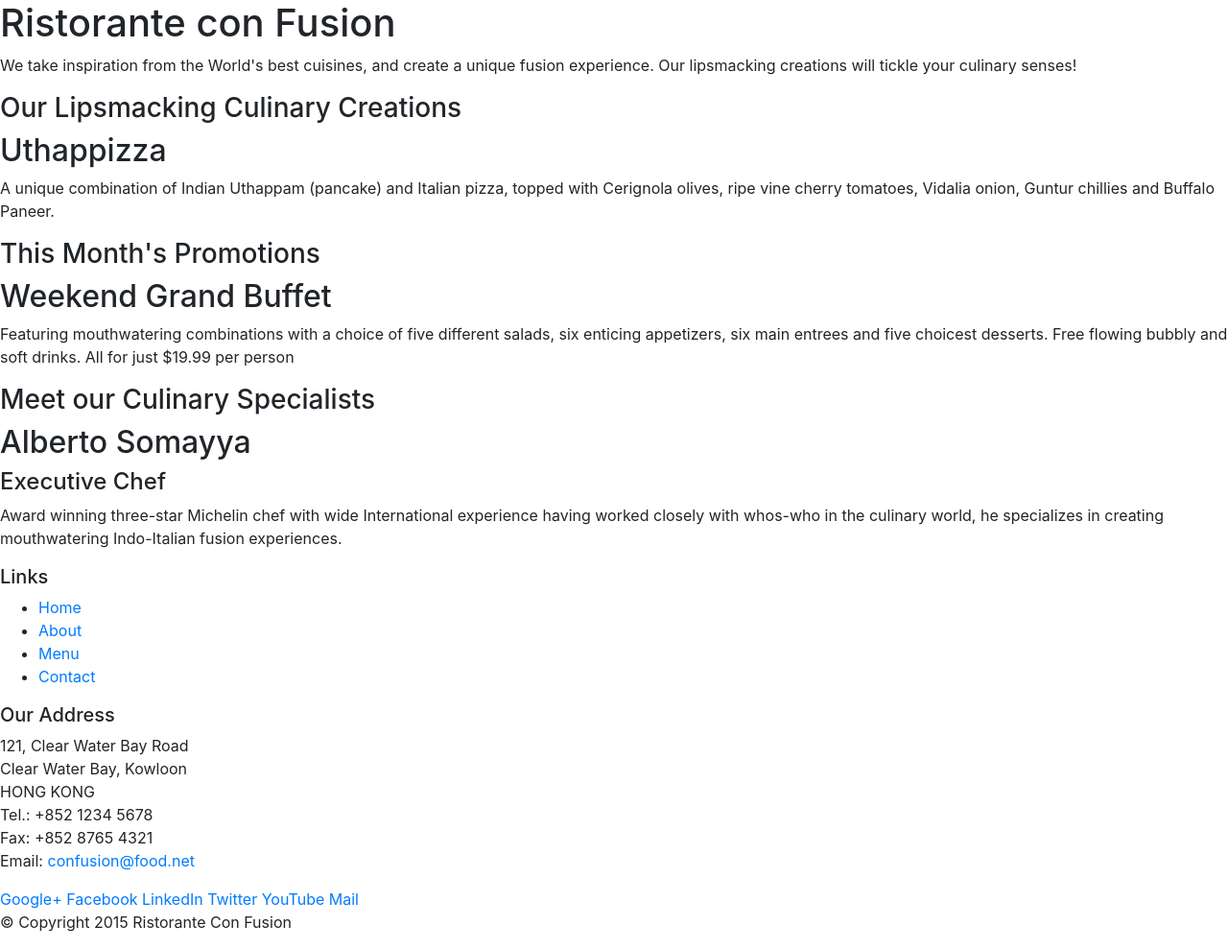
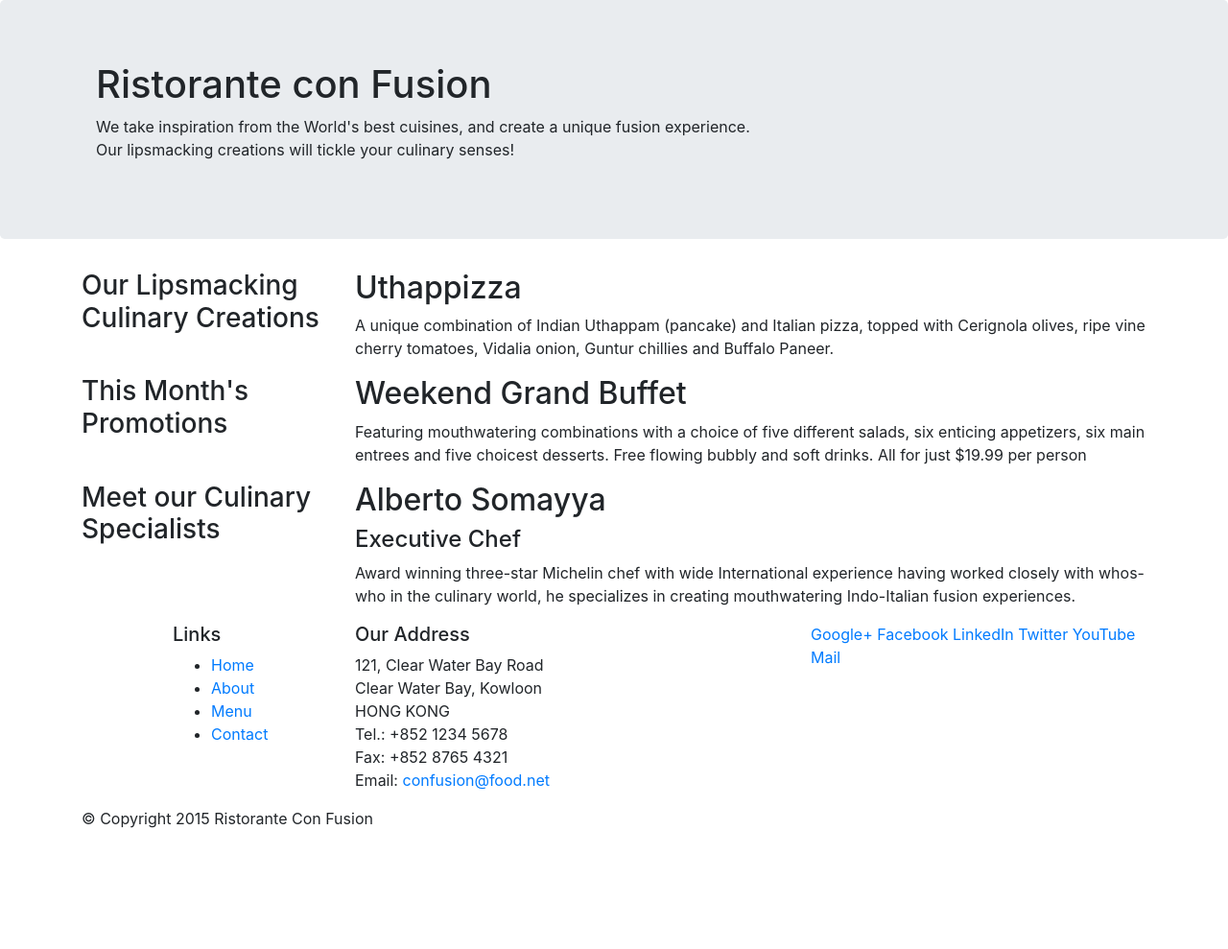
Before and after one commit to albertoribes/bs-coursera, a website: page index.html in a window 1280 px wide. Shown: the whole page at 96% size. After the commit the page ends 881 px from the top, so only its background shows below. Drawn offline with nearby package versions, Linux system fonts and the light colour scheme.

Commit message:
first ex a

```diff
--- a/index.html
+++ b/index.html
@@ -13,49 +13,48 @@
 
     <title>Ristorante Con Fusion</title>
 </head>
-
 <body>
-
-    <header>
-        <div>
-            <div>
-                <div>
+    <header class="jumbotron">
+        <div class="container">
+            <div class"row">
+                <div class="col-12 col-sm-8">
                     <h1>Ristorante con Fusion</h1>
                     <p>We take inspiration from the World's best cuisines, and create a unique fusion experience. Our lipsmacking creations will tickle your culinary senses!</p>
                 </div>
-                <div>
+                <div class="col col-sm">
+
                 </div>
             </div>
         </div>
     </header>
 
-    <div>
-        <div>
-            <div>
+    <div class="container">
+        <div class="row">
+            <div class="col-sm-4 push-sm-8 col-md-3 push-md-9">
                 <h3>Our Lipsmacking Culinary Creations</h3>
             </div>
-            <div>
+            <div class="col-sm pull-sm-4 col-md pull-md-3">
                 <h2>Uthappizza</h2>
                 <p>A unique combination of Indian Uthappam (pancake) and Italian pizza, topped with Cerignola olives, ripe vine cherry tomatoes, Vidalia onion, Guntur chillies and Buffalo Paneer.</p>
             </div>
         </div>
 
 
-        <div>
-            <div>
+        <div class="row">
+            <div class="col-sm-4 col-md-3">
                 <h3>This Month's Promotions</h3>
             </div>
-            <div>
+            <div class="col-sm col-md">
                 <h2>Weekend Grand Buffet</h2>
                 <p>Featuring mouthwatering combinations with a choice of five different salads, six enticing appetizers, six main entrees and five choicest desserts. Free flowing bubbly and soft drinks. All for just $19.99 per person </p>
             </div>
         </div>
 
-        <div>
-            <div>
+        <div class="row">
+            <div class="col-sm-4 push-sm-8 col-md-3 push-md-9">
                 <h3>Meet our Culinary Specialists</h3>
             </div>
-            <div>
+            <div class="col-sm pull-sm-4 col-md pull-md-3">
                 <h2>Alberto Somayya</h2>
                 <h4>Executive Chef</h4>
                 <p>Award winning three-star Michelin chef with wide International experience having worked closely with whos-who in the culinary world, he specializes in creating mouthwatering Indo-Italian fusion experiences. </p>
@@ -64,9 +63,9 @@
     </div>
 
     <footer>
-        <div>
-            <div>
-                <div>
+        <div class="container">
+            <div class="row">
+                <div class="col-5 offset-1 col-sm-2">
                     <h5>Links</h5>
                     <ul>
                         <li><a href="#">Home</a></li>
@@ -75,7 +74,7 @@
                         <li><a href="#">Contact</a></li>
                     </ul>
                 </div>
-                <div>
+                <div class="col-6 col-sm-5">
                     <h5>Our Address</h5>
                     <address>
 		              121, Clear Water Bay Road<br>
@@ -86,7 +85,7 @@
 		              Email: <a href="mailto:confusion@food.net">confusion@food.net</a>
 		           </address>
                 </div>
-                <div>
+                <div class="col col-sm-4">
                     <div>
                         <a href="http://google.com/+">Google+</a>
                         <a href="http://www.facebook.com/profile.php?id=">Facebook</a>
@@ -97,8 +96,8 @@
                     </div>
                 </div>
            </div>
-           <div>
-                <div>
+           <div class="row">
+                <div class="col-auto">
                     <p>© Copyright 2015 Ristorante Con Fusion</p>
                 </div>
            </div>
```
